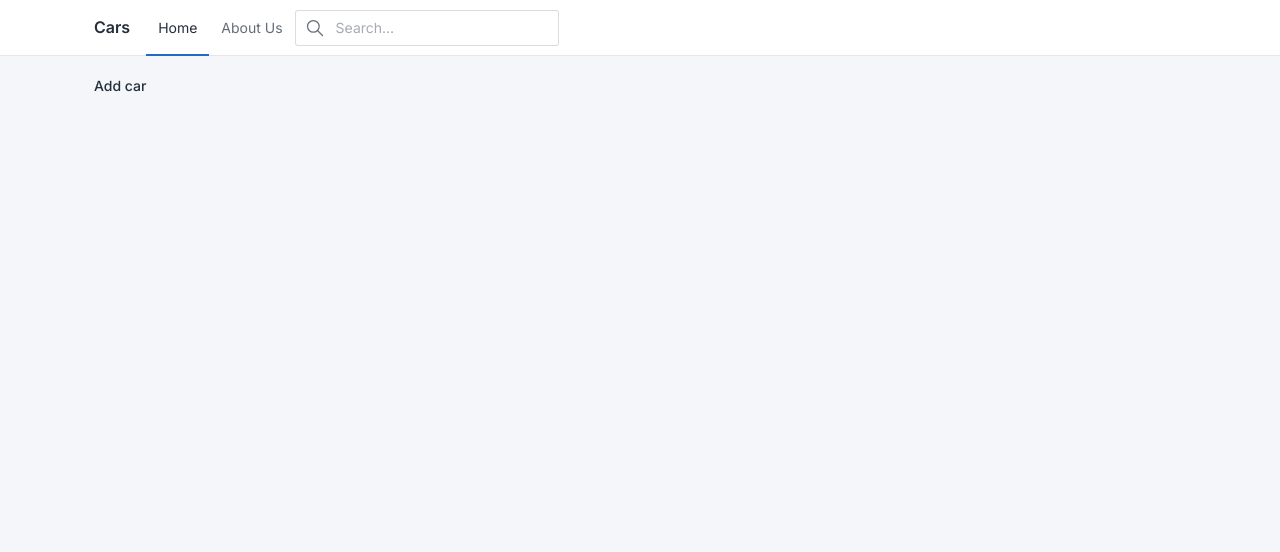
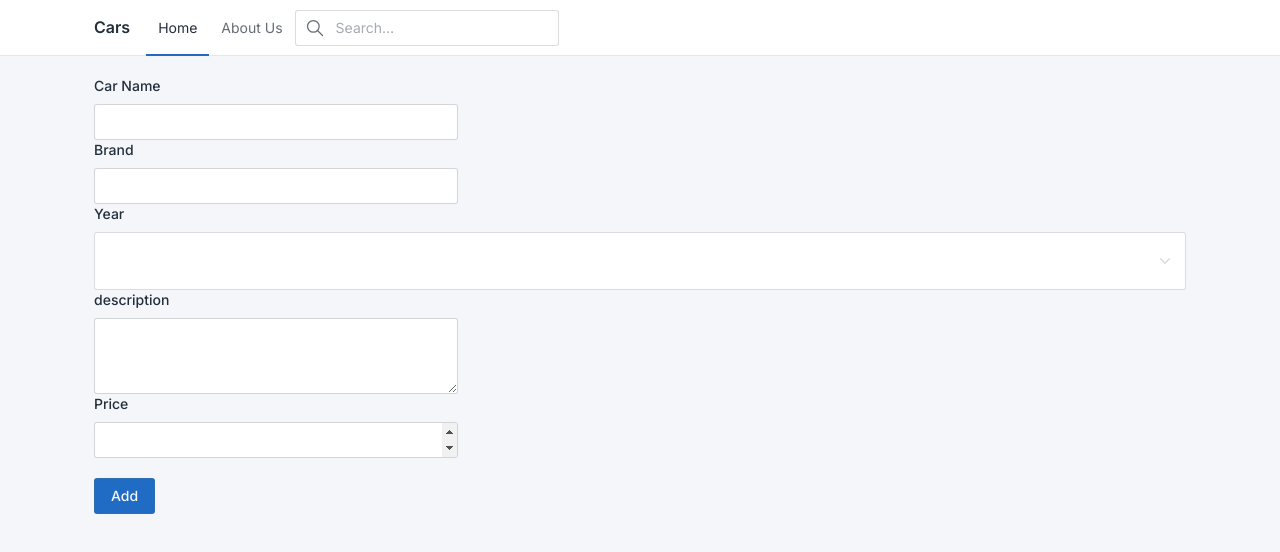
Before and after one commit to HadilFares/Buying-Cars, an Angular app: page /admin/add in a window 1280 px wide. Shown: the top 552 px of the page. Built offline with nearby package versions, Linux system fonts and the light colour scheme.

Commit message:
add + details+ list

```diff
--- a/src/app/add-car/add-car.component.html
+++ b/src/app/add-car/add-car.component.html
@@ -1,2 +1,37 @@
-
-<h4>Add car </h4>
+<div class="row">
+    <form (ngSubmit)="soumettre(f)" #f="ngForm">
+        <div class="col-md-4">
+            <label for="exampleFormControlInput1" class="form-label">Car Name</label>
+            <input type="text" [(ngModel)]="name" name="name" class="form-control" id="exampleFormControlInput1">
+        </div>
+        <div class="col-md-4">
+            <label for="exampleFormControlInput1" class="form-label">Brand</label>
+            <input type="text" [(ngModel)]="brand" name="brand" class="form-control"
+                id="exampleFormControlInput1">
+        </div>
+        <label for="exampleFormControlInput1" class="form-label">Year</label>
+        <div class="form-floating">
+            <select class="form-select" [(ngModel)]="year" name="year" id="floatingSelect" aria-label="Floating label select example">
+                <option selected>Open this select menu</option>
+                <option value="2016">2016</option>
+                <option value="2017">2017</option>
+                <option value="2018">2018</option>
+                <option value="2019">2019</option>
+                <option value="2020">2020</option>
+                <option value="2021">2021</option>
+                <option value="2022">2022</option>
+            </select>
+        </div>
+        <div class="col-md-4">
+            <label for="exampleFormControlTextarea1" class="form-label">description</label>
+            <textarea class="form-control" [(ngModel)]="description" name="description" id="exampleFormControlTextarea1"
+                rows="3"></textarea>
+        </div>
+        <div class="col-md-4">
+            <label for="exampleFormControlInput1" class="form-label">Price</label>
+            <input type="number" [(ngModel)]="price" name="price" class="form-control"
+                id="exampleFormControlInput1">
+        </div> <br>
+        <button type="button" class="btn btn-primary" type="submit">Add</button>
+    </form>
+</div>
--- a/src/app/add-car/add-car.component.ts
+++ b/src/app/add-car/add-car.component.ts
@@ -1,6 +1,8 @@
 import { Component, OnInit } from '@angular/core';
 import { CarsService } from '../services/cars.service';
 import { Car } from '../shared/models/car';
+import { NgForm } from '@angular/forms';
+
 
 @Component({
   selector: 'app-add-car',
@@ -9,20 +11,22 @@ import { Car } from '../shared/models/car';
 })
 export class AddCarComponent implements OnInit {
 
-
-  constructor(private carsService :CarsService) { }
+  public name;
+  public brand;
+  public description;
+  public price;
+  public year;
+  constructor(private carsService: CarsService) { }
 
   ngOnInit(): void {
+    this.name = "";
+    this.brand = "";
+    this.description = "";
+    this.price = null;
+    this.year = "";
   }
-  add(name,brand,price,description){
-    var x=new Car ();
-    x.name=name;
-    x.brand=brand;
-    x.price=price;
-    x.description=description;
-    this.carsService.add(x);
-
-
+  soumettre(f: NgForm) {
+    const { name, brand, description, price, year } = this;
+    this.carsService.add({ name, brand, description, price, year });
   }
-
 }
--- a/src/app/car/car.component.html
+++ b/src/app/car/car.component.html
@@ -8,7 +8,7 @@
             <div class="card-footer">
                 <div class="row justify-content-end">
                     <div class="col-auto">
-                        <a class="btn btn-primary" [routerLink]="['/car',c.id]">Plus d'informations</a>
+                        <a class="btn btn-primary" [routerLink]="['/car',c._id]">Plus d'informations</a>
                     </div>
                 </div>
             </div>
--- a/src/app/car/car.component.ts
+++ b/src/app/car/car.component.ts
@@ -1,5 +1,5 @@
 import { Component, OnInit } from '@angular/core';
-import { CARS } from '../shared/models/des-cars';
+import { CarsService } from '../services/cars.service';
 
 @Component({
   selector: 'app-car',
@@ -7,11 +7,14 @@ import { CARS } from '../shared/models/des-cars';
   styleUrls: ['./car.component.css']
 })
 export class CarComponent implements OnInit {
-  tabcars =CARS
+  tabcars =[]
 
-  constructor() { }
+  constructor(private carsService: CarsService) { }
 
   ngOnInit(): void {
+    this.carsService.getCars(e=>{
+      this.tabcars = e;
+    });
   }
 
 }
--- a/src/app/detail-car/detail-car.component.html
+++ b/src/app/detail-car/detail-car.component.html
@@ -1,6 +1,6 @@
-<h2>{{nameCar}}</h2>
-<h3>{{brandCar}}</h3>
-<h4>{{yearCar}}</h4>
-<p>{{descCar}}</p> <br>
+<h2>{{car.name}}</h2>
+<h3>{{car.brand}}</h3>
+<h4>{{car.year}}</h4>
+<p>{{car.description}}</p> <br>
 
 <a class="btn btn-primary" [routerLink]= "['']">back to the list</a>
--- a/src/app/detail-car/detail-car.component.ts
+++ b/src/app/detail-car/detail-car.component.ts
@@ -8,21 +8,13 @@ import { CarsService } from '../services/cars.service';
   styleUrls: ['./detail-car.component.css']
 })
 export class DetailCarComponent implements OnInit {
-  nameCar: string;
-  descCar: string;
-  brandCar: string;
-  priceCar: any;
-  yearCar: string;
+  public car;
   constructor(private route: ActivatedRoute, private carsService: CarsService) { }
 
   ngOnInit(): void {
-    const id = this.route.snapshot.params['id'];
-    this.nameCar = this.carsService.getCarById(+id).name;
-    this.brandCar = this.carsService.getCarById(+id).brand;
-    this.priceCar = this.carsService.getCarById(+id).price;
-    this.yearCar = this.carsService.getCarById(+id).year;
-    this.descCar = this.carsService.getCarById(+id).description;
-
+    this.carsService.getCarById(this.route.snapshot.params.id,(car)=>{
+      this.car = car;
+    })
   }
 
 }
--- a/src/app/list-cars/list-cars.component.html
+++ b/src/app/list-cars/list-cars.component.html
@@ -36,7 +36,7 @@
                         <button class="btn btn-danger" (click)="remove(c)">Delete</button>
                     </div>
                     <div class="col-auto">
-                        <a class="btn btn-primary" [routerLink]="['/admin/update',c.id]">Update</a>
+                        <a class="btn btn-primary" [routerLink]="['/admin/update',c._id]">Update</a>
                     </div>
                 </div>
             </div>
--- a/src/app/modify-car/modify-car.component.ts
+++ b/src/app/modify-car/modify-car.component.ts
@@ -19,16 +19,8 @@ export class ModifyCarComponent implements OnInit {
   constructor(private route: ActivatedRoute, private carsService: CarsService) { }
 
   ngOnInit(): void {
-    this.id = this.route.snapshot.params['id'];
-    const id = this.route.snapshot.params['id'];
-    this.CarName = this.carsService.getCarById(+id).name;
-    this.Cardesc = this.carsService.getCarById(+id).description;
-    this.CarPrice = this.carsService.getCarById(+id).price;
-    this.BrandCar = this.carsService.getCarById(+id).brand;
-    this.year = this.carsService.getCarById(+id).year;
   }
   soumettre(f: NgForm) {
-    this.carsService.update(this.id, this.CarName, this.Cardesc, this.CarPrice, this.BrandCar, this.year)
   }
 
 
--- a/src/app/services/cars.service.ts
+++ b/src/app/services/cars.service.ts
@@ -1,44 +1,30 @@
 import { Injectable } from '@angular/core';
 import { Router } from '@angular/router';
-import { map } from 'rxjs/operators';
 import { HttpClient } from '@angular/common/http';
 import { Car } from '../shared/models/car';
-import { CARS } from '../shared/models/des-cars';
 
 @Injectable({
   providedIn: 'root'
 })
 export class CarsService {
-  cars: Car[] = CARS;
 
   constructor(private http: HttpClient, private router: Router) { }
-  getCars(cb): Car[] {
+  getCars(cb) {
     this.http.get('http://localhost:8080/cars').subscribe(cb);
 
   }
-  getCarById(id: number): Car {
-    for (let i = 0; i < this.cars.length; i++)
-      if (this.cars[i].id == id)
-        return this.cars[i];
+  getCarById(id: number, cb) {
+    this.http.get('http://localhost:8080/cars/' + id).subscribe(cb)
   }
-  add(c: Car) {
-    c.id = (this.cars.length) + 1
-    this.cars.push(c);
+  add(info) {
+    this.http.post('http://localhost:8080/cars/add', info).subscribe(() => {
+      this.router.navigate(['/admin'])
+    })
   }
-  remove(c: Car,cb) {
-    console.log(cb);
-    this.http.post('http://localhost:8080/cars/delete/'+c._id).subscribe(cb);
+  remove(c: Car, cb) {
+    this.http.post('http://localhost:8080/cars/delete/' + c._id, {}).subscribe(cb);
   }
-  update(id: number, name: string, description: string, price: any, brand: string, year: string) {
-    let index = this.cars.findIndex(e => e.id = id)
-    this.cars[index] = {
-      ...this.cars[index],
-      name,
-      description,
-      price,
-      brand,
-      year
-    }
+  update(_id: number, info) {
   }
 
 
```
